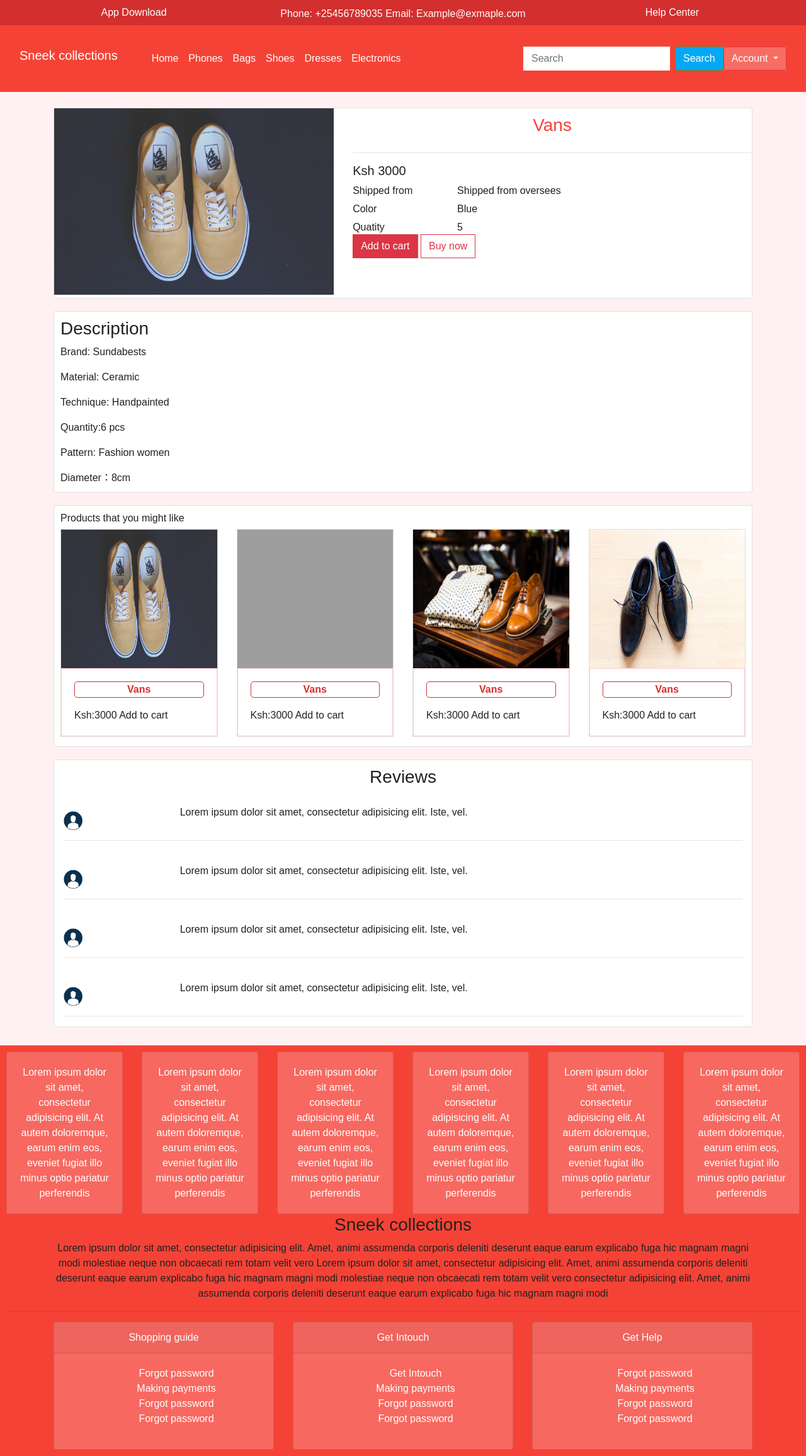
After one commit to AntonyIS/Flask-Ecommerce-App, a Flask app: page /mali/1 in a window 1280 px wide. The commit adds this page. Shown: the whole page at 63% size. Run offline with Flask 2, Linux system fonts and the light colour scheme; some libraries are stand-ins or nearby versions; grey boxes are pictures that could not be loaded.

Commit message:
Styled the product detail page

```diff
--- a/app/routes.py
+++ b/app/routes.py
@@ -6,3 +6,19 @@
 @app.route('/home')
 def index():
     return render_template('index.html', title='Home page')
+
+
+@app.route('/mali/<int:mali_id>')
+def product_detail(mali_id):
+    return render_template('product_detail.html', title='Home page')
+
+
+
+@app.errorhandler(404)
+def not_found(error):
+    return render_template('feedback.html', error=error, title='Antony Injila | 404'),404
+
+
+@app.errorhandler(500)
+def internal_server_error(error):
+    return render_template('feedback.html', error=error), 500
--- a/app/static/css/main.css
+++ b/app/static/css/main.css
@@ -91,8 +91,52 @@
 }
 #card-inner{
     border-radius: 0;
+}
+#card-inner .card-body{
     border: 1px solid #FFCDD2;
+
 }
+#card-inner .card-body p{
+    /*background-color: #F44336;*/
+    font-weight: bold;
+    color:  #D32F2F;
+    padding: 0;
+    border-radius: 5px;
+    border: 1px solid #D32F2F;
+    text-align: center;
+
+}
+#card-inner .card-body p:hover{
+   background-color: #F44336;
+    color: #FFFFFF;
+}
+
+/*start section detail product*/
+#product-section{
+    padding: 5px;
+}
+#product-section .card-top{
+    margin-top: 20px;
+}
+#product-section .detail{
+    height:25vh;
+}
+#product-section .detail h3{
+    color: #F44336;
+    text-align: center;
+    padding: 10px;
+}
+#product-section .row{
+    margin-bottom: 5px;
+}
+#product-section button{
+    border-radius: 0;
+}
+#product-section  .btn-info{
+   background-color:  #F44336;;
+}
+/*end section detail product*/
+
 /*End product section style*/
 
 
@@ -119,3 +163,7 @@
         list-style-type: none;
 }
 /*End Footer section style*/
+
+
+/*Start  pr section style*/
+/*End Footer section style*/
--- a/app/templates/base.html
+++ b/app/templates/base.html
@@ -33,7 +33,7 @@
         </div>
     </header>
     <nav class="navbar navbar-expand-lg navbar-fixed-top navbar-custom">
-        <a class="navbar-brand" href="#">Sneek collections</a>
+        <a class="navbar-brand" href="{{ url_for('index') }}">Sneek collections</a>
         <button class="navbar-toggler" type="button" data-toggle="collapse" data-target="#navbarSupportedContent" aria-controls="navbarSupportedContent" aria-expanded="false" aria-label="Toggle navigation">
             <span class="navbar-toggler-icon"></span>
         </button>
@@ -41,7 +41,7 @@
         <div class="collapse navbar-collapse container"  id="navbarSupportedContent" >
             <ul class="navbar-nav mr-auto">
                 <li class="nav-item active">
-                    <a class="nav-link" href="#">Home <span class="sr-only">(current)</span></a>
+                    <a class="nav-link" href="{{ url_for('index') }}">Home <span class="sr-only">(current)</span></a>
                 </li>
                 <li class="nav-item">
                     <a class="nav-link" href="#">Phones</a>
@@ -68,10 +68,10 @@
 
 
             <div class="btn-group " id="auth-form">
-                  <a type="button" class="btn btn-secondary dropdown-toggle" data-toggle="dropdown" aria-haspopup="true" aria-expanded="false">
+                  <a type="button" class="btn btn-outline-danger dropdown-toggle" data-toggle="dropdown" aria-haspopup="true" aria-expanded="false">
                     Account
                   </a>
-                  <div class="dropdown-menu dropdown-menu-right" id="auth-form">
+                  <div class="dropdown-menu dropdown-menu-left" id="auth-form">
                       <form action="" class="px-xl-4" style="width: 250px">
                           <h4 style="text-align: center">Login </h4>
                           <hr>
--- /dev/null
+++ b/app/templates/product_detail.html
@@ -0,0 +1,162 @@
+{% extends 'base.html' %}
+{% block title %}{{ title }}{% endblock title %}
+
+{% block body %}
+    <section id="product-section">
+        <div class="container">
+            <div class="card card-top">
+                <div class="row">
+                    <div class="col-md-5 col-lg-5 col-xl-5">
+                         <img src="{{url_for('static',filename='images/brands/brand4.jpg')}}" alt="" style="width: 100%">
+                    </div>
+                    <div class="col-md-7 col-lg-7 col-xl-7">
+                        <div class="detail">
+                            <h3 >Vans</h3>
+                            <hr>
+                            <h5 class="price">Ksh 3000</h5>
+                            <div class="row">
+                                <div class="col-md-3 col-lg-3 col-xl-3">
+                                    Shipped from
+                                </div>
+                                 <div class="col-md-9 col-lg-9 col-xl-9">
+                                    Shipped from oversees
+                                </div>
+                            </div>
+                            <div class="row">
+                                <div class="col-md-3 col-lg-3 col-xl-3">
+                                    Color
+                                </div>
+                                 <div class="col-md-9 col-lg-9 col-xl-9">
+                                    Blue
+                                </div>
+                            </div>
+                            <div class="row">
+                                <div class="col-md-3 col-lg-3 col-xl-3">
+                                    Quatity
+                                </div>
+                                 <div class="col-md-9 col-lg-9 col-xl-9">
+                                    5
+                                </div>
+                            </div>
+                        </div>
+                     <button class="btn btn-danger">Add to cart</button>
+                     <button class="btn btn-outline-danger">Buy now</button>
+                    </div>
+                </div>
+            </div>
+
+            <div class="card" style="margin-top: 20px">
+               <div class="description" style="padding: 10px">
+                   <h3>Description</h3>
+                <p class="card-text">Brand: Sundabests</p>
+                <p class="card-text">Material: Ceramic </p>
+                <p class="card-text">Technique: Handpainted</p>
+                <p class="card-text">Quantity:6 pcs</p>
+                <p class="card-text">Pattern: Fashion women</p>
+                <p class="card-text">Diameter：8cm</p>
+               </div>
+            </div>
+
+             <div class="card" id="top-card">
+                <div class="">
+                    <h6>Products that you might like</h6>
+                </div>
+                <div class="row">
+                    <div class="col-md-3 col-lg-3 col-xl-3">
+                        <div class="card" id="card-inner">
+                            <img src="{{url_for('static',filename='images/brands/brand4.jpg')}}" alt="" style="height: 220px">
+                            <div class="card-body">
+                                <p class="">
+                                   Vans
+                                </p>
+                                <span>Ksh:3000</span>
+                                <span>Add to cart</span>
+                            </div>
+                        </div>
+                    </div>
+                    <div class="col-md-3 col-lg-3 col-xl-3">
+                        <div class="card" id="card-inner">
+                            <img src="{{url_for('static',filename='images/brands/brand5.jpg')}}" alt="" style="height: 220px">
+                            <div class="card-body">
+                                <p class="">
+                                   Vans
+                                </p>
+                                <span>Ksh:3000</span>
+                                <span>Add to cart</span>
+                            </div>
+                        </div>
+                    </div>
+                    <div class="col-md-3 col-lg-3 col-xl-3">
+                        <div class="card" id="card-inner">
+                            <img src="{{url_for('static',filename='images/brands/brand1.jpg')}}" alt="" style="height: 220px">
+                            <div class="card-body">
+                                <p class="">
+                                   Vans
+                                </p>
+                                <span>Ksh:3000</span>
+                                <span>Add to cart</span>
+                            </div>
+                        </div>
+                    </div>
+                    <div class="col-md-3 col-lg-3 col-xl-3">
+                        <div class="card" id="card-inner">
+                            <img src="{{url_for('static',filename='images/brands/brand8.jpg')}}" alt="" style="height: 220px">
+                            <div class="card-body">
+                                <p class="">
+                                   Vans
+                                </p>
+                                <span>Ksh:3000</span>
+                                <span>Add to cart</span>
+                            </div>
+                        </div>
+                    </div>
+
+                </div>
+            </div>
+
+            <div class="card" style="margin-top: 20px">
+                <div class="reviews container">
+                    <h3 style="text-align: center;padding-top: 10px">Reviews</h3>
+                    <div class="row">
+                        <div class="col-md-2 col-lg-2 col-xl-2">
+                            <img src="{{url_for('static',filename='images/brands/avater.png')}}" alt="" style="height: 30px;width: 30px;margin-top: 30px">
+                        </div>
+                        <div class="col-md-8 col-lg-8 col-xl-8 review" style="margin-top: 20px">
+                            <p>Lorem ipsum dolor sit amet, consectetur adipisicing elit. Iste, vel.</p>
+                        </div>
+                    </div>
+                    <hr>
+                    <div class="row">
+                        <div class="col-md-2 col-lg-2 col-xl-2">
+                            <img src="{{url_for('static',filename='images/brands/avater.png')}}" alt="" style="height: 30px;width: 30px;margin-top: 30px">
+                        </div>
+                        <div class="col-md-8 col-lg-8 col-xl-8 review" style="margin-top: 20px">
+                            <p>Lorem ipsum dolor sit amet, consectetur adipisicing elit. Iste, vel.</p>
+                        </div>
+                    </div>
+                    <hr>
+                    <div class="row">
+                        <div class="col-md-2 col-lg-2 col-xl-2">
+                            <img src="{{url_for('static',filename='images/brands/avater.png')}}" alt="" style="height: 30px;width: 30px;margin-top: 30px">
+                        </div>
+                        <div class="col-md-8 col-lg-8 col-xl-8 review" style="margin-top: 20px">
+                            <p>Lorem ipsum dolor sit amet, consectetur adipisicing elit. Iste, vel.</p>
+                        </div>
+                    </div>
+                    <hr>
+                    <div class="row">
+                        <div class="col-md-2 col-lg-2 col-xl-2">
+                            <img src="{{url_for('static',filename='images/brands/avater.png')}}" alt="" style="height: 30px;width: 30px;margin-top: 30px">
+                        </div>
+                        <div class="col-md-8 col-lg-8 col-xl-8 review" style="margin-top: 20px">
+                            <p>Lorem ipsum dolor sit amet, consectetur adipisicing elit. Iste, vel.</p>
+                        </div>
+                    </div>
+                    <hr>
+
+                </div>
+            </div>
+        </div>
+    </section>
+    <br>
+{% endblock body %}
```
Also changed, not shown: app/templates/feedback.html (added, +18 -0 lines), app/templates/index.html (+70 -118 lines), app/static/images/brands/avater.png (added).
